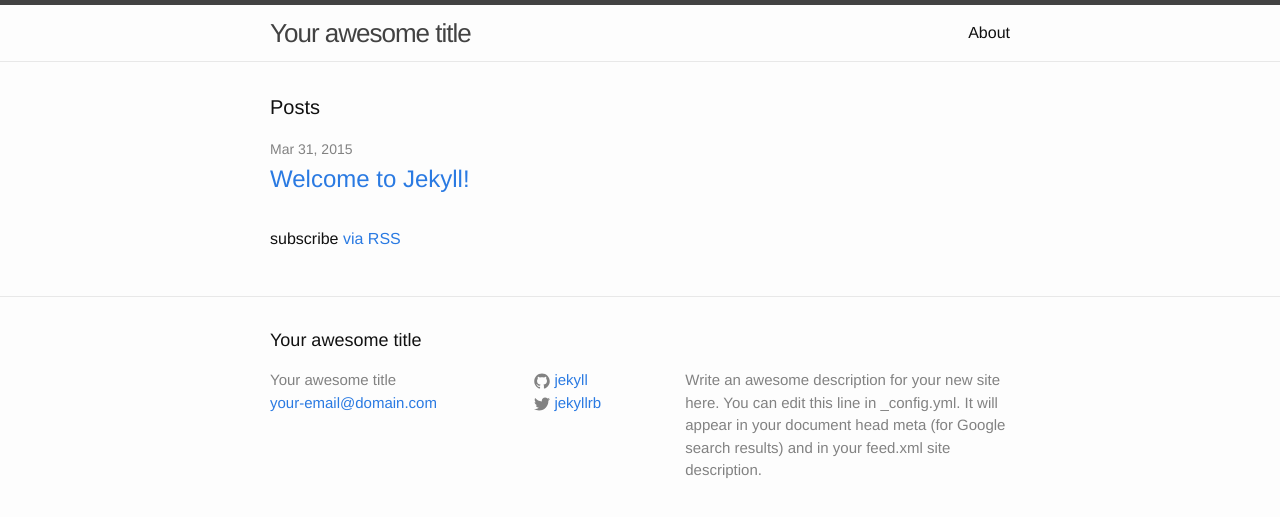
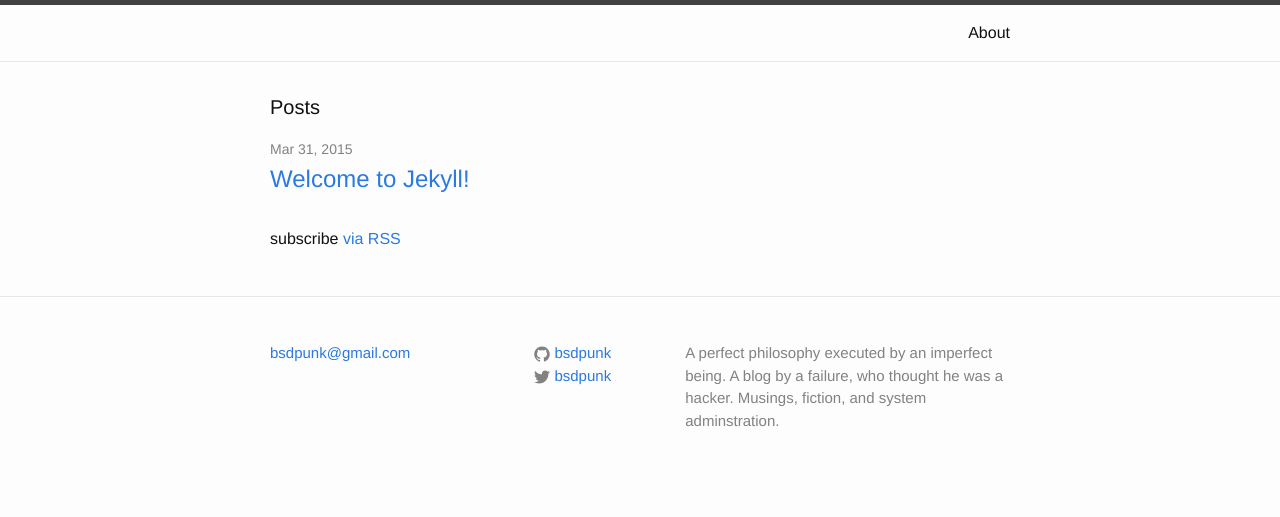
Before and after one commit to bsdpunk/bsdpunk.github.io, a Jekyll site: the page built from index.html, in a window 1280 px wide. Shown: the top 517 px of the page. Built offline with Jekyll 4.4.1, drawn with Linux system fonts in a browser that asks for light colours.

Commit message:
Second Edit

```diff
--- a/_config.yml
+++ b/_config.yml
@@ -1,14 +1,12 @@
 # Site settings
-title: Your awesome title
-email: your-email@domain.com
+title:
+email: bsdpunk@gmail.com
 description: > # this means to ignore newlines until "baseurl:"
-  Write an awesome description for your new site here. You can edit this
-  line in _config.yml. It will appear in your document head meta (for
-  Google search results) and in your feed.xml site description.
+  A perfect philosophy executed by an imperfect being. A blog by a failure, who thought he was a hacker. Musings, fiction, and system adminstration.
 baseurl: "" # the subpath of your site, e.g. /blog/
-url: "http://yourdomain.com" # the base hostname & protocol for your site
-twitter_username: jekyllrb
-github_username:  jekyll
+url: "bsdpunk.github.com" # the base hostname & protocol for your site
+twitter_username: bsdpunk
+github_username: bsdpunk
 
 # Build settings
 markdown: kramdown
```
